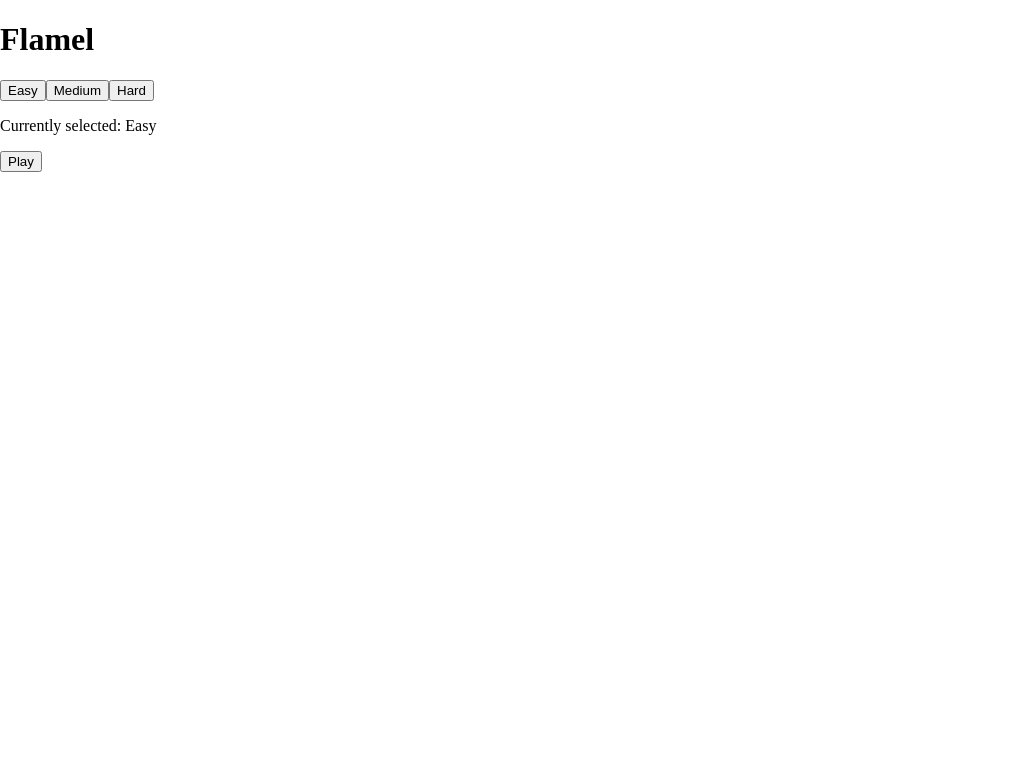
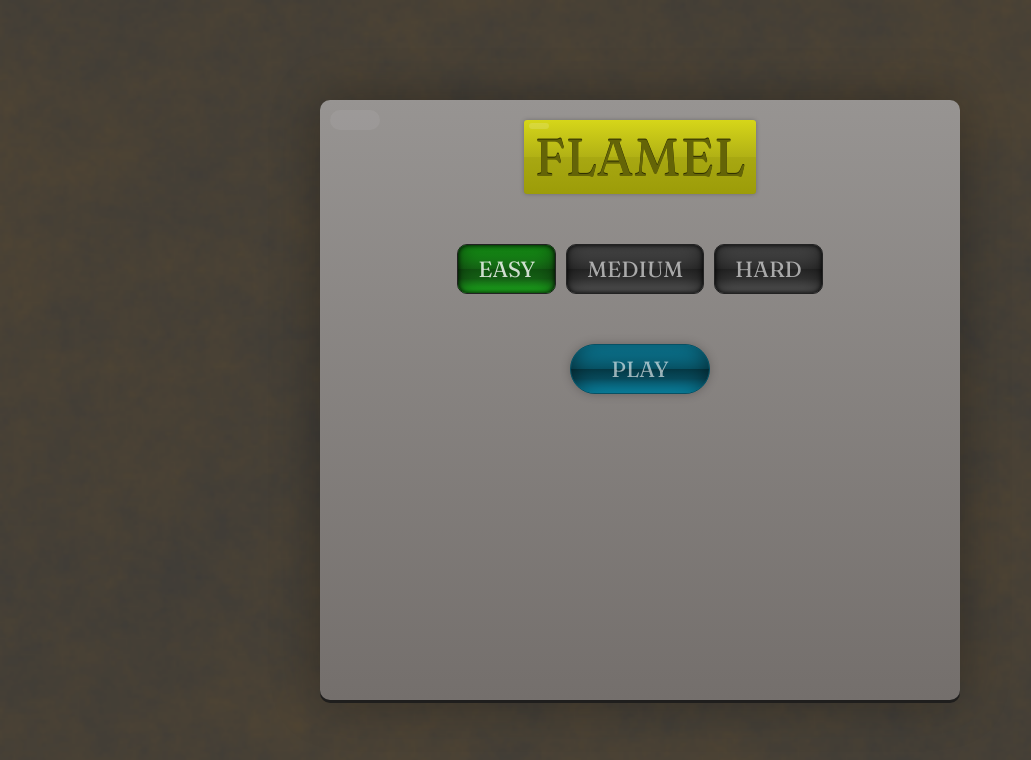
Before and after one commit to josiah-keller/flamel, a Vue app: page / in a window 1280 px wide. Shown: the top 760 px of the page, without its empty margins (0-1031 px from the left). Built offline with nearby package versions, Linux system fonts and the light colour scheme.

Commit message:
Styling for main menu Closes #25

```diff
--- a/src/components/MainMenu.vue
+++ b/src/components/MainMenu.vue
@@ -1,13 +1,16 @@
 <template>
   <div class="main-menu">
-    <h1>Flamel</h1>
-    <div>
-      <button @click="selectEasy()">Easy</button>
-      <button @click="selectMedium()">Medium</button>
-      <button @click="selectHard()">Hard</button>
-      <p>Currently selected: {{ ["Easy", "Medium", "Hard"][difficulty] }}</p>
+    <div class="main-menu-wrapper">
+      <h1 class="logo" v-sparkle="{ maxParticles: 6, minInterval: 100, maxInterval: 800 }">Flamel</h1>
+      <div class="difficulty-select">
+        <button @click="selectEasy()" :class="easySelected">Easy</button>
+        <button @click="selectMedium()" :class="mediumSelected">Medium</button>
+        <button @click="selectHard()" :class="hardSelected">Hard</button>
+      </div>
+      <div class="play">
+        <button @click="startGame" v-sparkle>Play</button>
+      </div>
     </div>
-    <button @click="startGame">Play</button>
   </div>
 </template>
 
@@ -17,10 +20,20 @@ import { mapState } from "vuex";
 import Game from "../game/game";
 import Constants from "../game/constants";
 import store from "../game/store";
+import "../directives/sparkle";
 
 export default {
   computed: {
     ...mapState(["isGameActive"]),
+    easySelected() {
+      return this.difficulty === Constants.Difficulties.EASY ? "selected" : "";
+    },
+    mediumSelected() {
+      return this.difficulty === Constants.Difficulties.MEDIUM ? "selected" : "";
+    },
+    hardSelected() {
+      return this.difficulty === Constants.Difficulties.HARD ? "selected" : "";
+    },
   },
   data() {
     return {
@@ -45,14 +58,124 @@ export default {
 };
 </script>
 
-<style>
+<style lang="scss">
   .main-menu {
     position: absolute;
     left: 0px;
     top: 0px;
     width: 100%;
     height: 100%;
-    background: #fff;
+    background-color: #0f0f0f;
+    background-image: url("../assets/menu-texture-1.png");
+    background-size: cover;
     z-index: 101;
+    font-family: "Fraunces", "Times New Roman", serif;
+    user-select: none;
+
+    .main-menu-wrapper {
+      box-sizing: border-box;
+      padding: 20px;
+      background-color: rgb(124, 121, 119);
+      background-image: linear-gradient(to top, rgb(116, 111, 108), rgb(151, 148, 146));
+      border-radius: 10px;
+      box-shadow: 0px 3px 0px rgb(31, 30, 29), 0px 0px 50px rgba(0, 0, 0, 0.3);
+      position: absolute;
+      width: 50%;
+      height: 75%;
+      left: 25%;
+      top: 12.5%;
+      text-align: center;
+
+      &::after {
+        content: ' ';
+        position: absolute;
+        left: 10px;
+        top: 10px;
+        width: 50px;
+        height: 20px;
+        background: rgba(255, 255, 255, 0.06);
+        border-radius: 10px;
+      }
+
+      .logo {
+        font-weight: normal;
+        color: #646407;
+        background-color: #9c9c08;
+        background-image: linear-gradient(to top, #9c9c08 0%, #a8a812 49.9999%, #b1b115 50%, #d6d619 100%);
+        text-transform: uppercase;
+        margin: 0px;
+        display: inline-block;
+        font-size: 52px;
+        padding: 5px 10px;
+        text-shadow: 0px -1px #2c2c03;
+        border-radius: 3px;
+        box-shadow: 0px 0px 4px rgba(0, 0, 0, 0.25);
+        position: relative;
+
+        &::after {
+          content: ' ';
+          position: absolute;
+          left: 5px;
+          top: 3px;
+          width: 20px;
+          height: 6px;
+          background: rgba(255, 255, 255, 0.15);
+          border-radius: 3px;
+        }
+      }
+
+      .difficulty-select {
+        margin-top: 50px;
+
+        button {
+          color: rgba(255, 255, 255, 0.6);
+          font-size: 22px;
+          font-family: "Fraunces", "Times New Roman", serif;
+          text-transform: uppercase;
+          margin: 0 5px;
+          padding: 10px 20px;
+          border: 1px solid #222;
+          border-radius: 10px;
+          background-color: #666;
+          background-image: linear-gradient(to top, rgb(100, 100, 100) 0%, rgb(50, 50, 50) 30%, rgb(35, 35, 35) 49.9999%, rgb(45, 45, 45) 50%, rgb(80, 80, 80) 100%);
+          box-shadow: 0px 0px 20px rgba(0, 0, 0, 0.5) inset, 0px 0px 5px rgba(0, 0, 0, 1) inset;
+          cursor: pointer;
+
+          &:hover {
+            color: rgba(255, 255, 255, 0.8);
+          }
+          &.selected {
+            background-color: rgb(28, 138, 28);
+            background-image: linear-gradient(to top, rgb(35, 212, 35) 0%, rgb(21, 97, 21) 30%, rgb(16, 82, 16) 49.9999%, rgb(20, 97, 20) 50%, rgb(23, 165, 23) 100%);
+            color: rgba(255, 255, 255, 0.8);
+          }
+        }
+      }
+      .play {
+        margin-top: 50px;
+
+        button {
+          color: rgba(255, 255, 255, 0.6);
+          font-size: 22px;
+          font-family: "Fraunces", "Times New Roman", serif;
+          text-transform: uppercase;
+          margin: 0 5px;
+          padding: 10px 40px;
+          border: 1px solid rgb(8, 80, 99);
+          border-radius: 30px;
+          background-color: rgb(8, 80, 99);
+          background-image: linear-gradient(to top, rgb(11, 159, 196) 0%, rgb(8, 76, 94) 30%, rgb(5, 56, 68) 49.9999%, rgb(8, 81, 99) 50%, rgb(12, 134, 165) 100%);
+          box-shadow: 0px 0px 20px rgba(0, 0, 0, 0.5) inset, 0px 0px 10px rgba(0, 0, 0, 0.25);
+          cursor: pointer;
+
+          transition: box-shadow 0.1s linear;
+
+          &:hover {
+            color: rgba(255, 255, 255, 0.8);
+            box-shadow: 0px 0px 20px rgba(0, 0, 0, 0.5) inset, 0px 0px 10px rgba(0, 0, 0, 0.25), 0px 0px 20px rgb(8, 80, 99);
+          }
+        }
+      }
+    }
   }
 </style>
--- /dev/null
+++ b/src/directives/sparkle.js
@@ -0,0 +1,59 @@
+import Vue from "vue";
+
+const DEFAULT_OPTIONS = {
+  maxParticles: 4,
+  minInterval: 3000,
+  maxInterval: 4000,
+  edgeSpillage: 0,
+};
+
+function randomInterval(min, max) {
+  return min + (Math.random() * max - min);
+}
+
+Vue.directive("sparkle", {
+  bind(el, binding) {
+    const options = Object.assign({}, DEFAULT_OPTIONS, binding.value || {});
+    el.dataset.maxParticles = options.maxParticles;
+    el.dataset.minInterval = options.minInterval;
+    el.dataset.maxInterval = options.maxInterval;
+    el.dataset.edgeSpillage = options.edgeSpillage;
+
+    if (! el.style.position) {
+      el.style.position = "relative";
+    }
+
+    setTimeout(function sparkle() {
+      const maxParticles = parseInt(el.dataset.maxParticles),
+        minInterval = parseInt(el.dataset.minInterval),
+        maxInterval = parseInt(el.dataset.maxInterval),
+        edgeSpillage = parseInt(el.dataset.edgeSpillage);
+
+      const particleCount = el.querySelectorAll(".sparkle-particle").length;
+      if (particleCount < maxParticles) {
+        let newParticles = Math.floor(Math.round(randomInterval(0, maxParticles - particleCount)) / 2);
+        console.log(maxParticles, newParticles);
+        while (newParticles--) {
+          let particle = document.createElement("div");
+          particle.setAttribute("class", "sparkle-particle");
+          particle.style.left = `${randomInterval(-edgeSpillage, 100 + edgeSpillage)}%`;
+          particle.style.top = `${randomInterval(-edgeSpillage, 100 + edgeSpillage)}%`;
+
+          particle.addEventListener("animationend", function() {
+            el.removeChild(particle);
+          });
+
+          el.appendChild(particle);
+        }
+      }
+      setTimeout(sparkle, randomInterval(minInterval, maxInterval));
+    }, randomInterval(options.minInterval, options.maxInterval));
+  },
+  update(el, binding) {
+    const options = Object.assign({}, DEFAULT_OPTIONS, binding || {});
+    el.dataset.maxParticles = options.maxParticles;
+    el.dataset.minInterval = options.minInterval;
+    el.dataset.maxInterval = options.maxInterval;
+    el.dataset.edgeSpillage = options.edgeSpillage;
+  }
+});
--- /dev/null
+++ b/src/fonts.scss
@@ -0,0 +1 @@
+@import url('https://fonts.googleapis.com/css2?family=Fraunces&display=swap');
--- /dev/null
+++ b/src/global.scss
@@ -0,0 +1,45 @@
+body {
+  background: #000;
+}
+
+@keyframes sparkle-particle {
+  0% {
+    transform: scale(0);
+    opacity: 0;
+  }
+  50% {
+    transform: scale(1);
+    opacity: 1;
+  }
+  100% {
+    transform: scale(0);
+    opacity: 0;
+  }
+}
+
+.sparkle-particle {
+  position: absolute;
+  animation: 0.5s linear sparkle-particle;
+
+  &::before {
+    display: block;
+    content: ' ';
+    width: 6px;
+    height: 2px;
+    background: rgba(255, 255, 255, 0.3);
+    position: absolute;
+    left: -2px;
+    top: 0px;
+  }
+
+  &::after {
+    display: block;
+    content: ' ';
+    width: 2px;
+    height: 8px;
+    background: rgba(255, 255, 255, 0.3);
+    position: absolute;
+    left: 0px;
+    top: -3px;
+  }
+}
--- a/src/main.js
+++ b/src/main.js
@@ -5,6 +5,9 @@ import store from "@/game/store";
 import Game from "@/game/game";
 
 import App from "@/App.vue";
+
+import "@/fonts.scss";
+import "@/global.scss";
 
 Vue.config.productionTip = false;
 
```
Also changed, not shown: src/assets/menu-texture-1.png (added).
